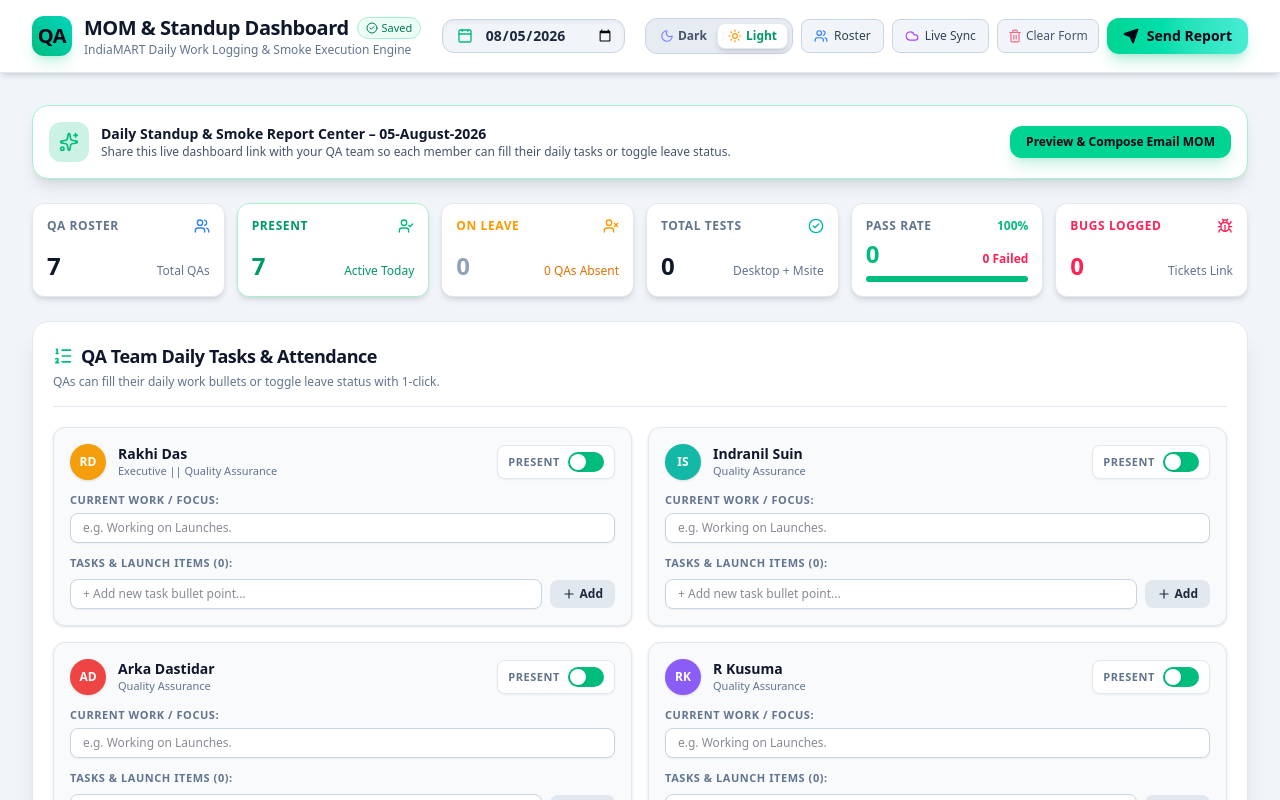
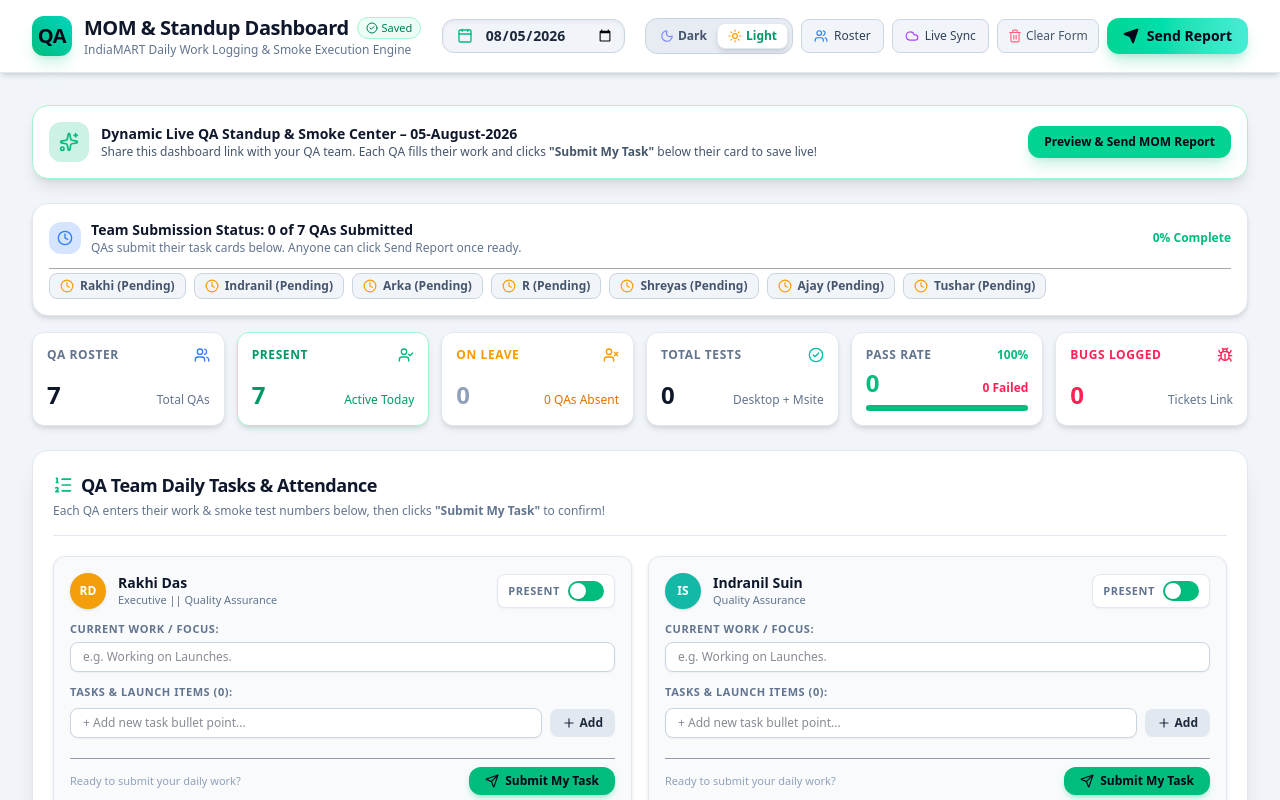
Before and after one commit to Shreyas156/MOM-Dashboard, a Next.js app: page / in a window 1280 px wide. Shown: the top 800 px of the page. Built offline with nearby package versions, Linux system fonts and the light colour scheme.

Commit message:
Add Submit My Task button per QA and team submission progress tracker

```diff
--- a/app/page.tsx
+++ b/app/page.tsx
@@ -50,6 +50,33 @@ export default function DashboardPage() {
     setMomData(loadedMOM);
   }, [currentDate]);
 
+  // Real-time polling across QAs (fetches shared data every 4s)
+  useEffect(() => {
+    const fetchSharedMOM = async () => {
+      try {
+        const res = await fetch(`/api/mom?date=${currentDate}`);
+        if (res.ok) {
+          const json = await res.json();
+          if (json.data) {
+            setMomData((prev) => {
+              // Merge cleanly if backend has newer data
+              if (json.data.updatedAt && json.data.updatedAt !== prev.updatedAt) {
+                return json.data;
+              }
+              return prev;
+            });
+          }
+        }
+      } catch (e) {
+        // Fallback active
+      }
+    };
+
+    fetchSharedMOM();
+    const interval = setInterval(fetchSharedMOM, 4000);
+    return () => clearInterval(interval);
+  }, [currentDate]);
+
   useEffect(() => {
     if (theme === 'dark') {
       document.body.className = 'dark-theme';
@@ -77,7 +104,7 @@ export default function DashboardPage() {
     saveStoredMOM(updatedMOM);
     setIsSaved(true);
 
-    // Save to API route asynchronously
+    // Save to API route asynchronously for live team sync
     fetch('/api/mom', {
       method: 'POST',
       headers: { 'Content-Type': 'application/json' },
@@ -104,7 +131,6 @@ export default function DashboardPage() {
       return entry;
     });
 
-    // Rebuild present attendees
     const newAttendees = updatedTasks.filter((q) => !q.isOnLeave).map((q) => q.qaName);
 
     const newMOM = {
@@ -113,6 +139,29 @@ export default function DashboardPage() {
       attendees: newAttendees,
     };
     updateMOM(newMOM);
+  };
+
+  // Explicit QA Submit Handler
+  const handleSubmitQATask = (qaId: string) => {
+    const timeStr = new Date().toLocaleTimeString([], { hour: '2-digit', minute: '2-digit' });
+    const updatedTasks = momData.qaTasks.map((entry) => {
+      if (entry.qaId === qaId) {
+        return {
+          ...entry,
+          isSubmitted: true,
+          submittedAt: timeStr,
+        };
+      }
+      return entry;
+    });
+
+    const newAttendees = updatedTasks.filter((q) => !q.isOnLeave).map((q) => q.qaName);
+
+    updateMOM({
+      ...momData,
+      qaTasks: updatedTasks,
+      attendees: newAttendees,
+    });
   };
 
   const handleAddQAToMOM = (qa: QA) => {
@@ -124,6 +173,7 @@ export default function DashboardPage() {
       qaId: qa.id,
       qaName: qa.name,
       isOnLeave: false,
+      isSubmitted: false,
       status: 'Working on Launch.',
       tasks: [],
     };
@@ -223,10 +273,10 @@ export default function DashboardPage() {
             </div>
             <div>
               <h2 className={`font-extrabold text-sm ${isDark ? 'text-white' : 'text-slate-900'}`}>
-                Daily Standup & Smoke Report Center – {momData.dateFormatted}
+                Dynamic Live QA Standup & Smoke Center – {momData.dateFormatted}
               </h2>
               <p className={`text-xs ${isDark ? 'text-slate-300' : 'text-slate-600'}`}>
-                Share this live dashboard link with your QA team so each member can fill their daily tasks or toggle leave status.
+                Share this dashboard link with your QA team. Each QA fills their work and clicks <strong>"Submit My Task"</strong> below their card to save live!
               </p>
             </div>
           </div>
@@ -235,11 +285,11 @@ export default function DashboardPage() {
             onClick={() => setIsEmailModalOpen(true)}
             className="flex items-center gap-2 text-xs font-bold text-slate-950 bg-emerald-400 hover:bg-emerald-300 px-4 py-2 rounded-xl transition-all shadow-lg shadow-emerald-500/20 self-end md:self-auto cursor-pointer"
           >
-            <span>Preview & Compose Email MOM</span>
+            <span>Preview & Send MOM Report</span>
           </button>
         </div>
 
-        {/* Quick Stats Summary */}
+        {/* Quick Stats & Team Submission Tracker */}
         <StatsSummary mom={momData} theme={theme} />
 
         {/* Attendance & Daily Tasks Section */}
@@ -247,6 +297,7 @@ export default function DashboardPage() {
           qaTasks={momData.qaTasks}
           availableQAs={qas}
           onUpdateQATask={handleUpdateQATask}
+          onSubmitQATask={handleSubmitQATask}
           onAddQAToMOM={handleAddQAToMOM}
           theme={theme}
         />
--- a/components/AttendanceSection.tsx
+++ b/components/AttendanceSection.tsx
@@ -2,12 +2,14 @@
 
 import React, { useState } from 'react';
 import { QATaskEntry, QA } from '@/lib/types';
-import { UserCheck, UserX, Plus, Trash2, ListOrdered, ChevronDown, ChevronUp } from 'lucide-react';
+import { UserX, Plus, Trash2, ListOrdered, ChevronDown, ChevronUp, CheckCircle, Send } from 'lucide-react';
+import confetti from 'canvas-confetti';
 
 interface AttendanceSectionProps {
   qaTasks: QATaskEntry[];
   availableQAs: QA[];
   onUpdateQATask: (qaId: string, updated: Partial<QATaskEntry>) => void;
+  onSubmitQATask: (qaId: string) => void;
   onAddQAToMOM: (qa: QA) => void;
   theme?: 'dark' | 'light';
 }
@@ -16,6 +18,7 @@ export const AttendanceSection: React.FC<AttendanceSectionProps> = ({
   qaTasks,
   availableQAs,
   onUpdateQATask,
+  onSubmitQATask,
   onAddQAToMOM,
   theme = 'dark',
 }) => {
@@ -56,6 +59,15 @@ export const AttendanceSection: React.FC<AttendanceSectionProps> = ({
     onUpdateQATask(qaId, { tasks: updatedTasks });
   };
 
+  const handleSubmit = (qaId: string) => {
+    confetti({
+      particleCount: 40,
+      spread: 50,
+      origin: { y: 0.7 },
+    });
+    onSubmitQATask(qaId);
+  };
+
   // Find QAs not yet in MOM list
   const unaddedQAs = availableQAs.filter(
     (aqa) =>
@@ -80,7 +92,7 @@ export const AttendanceSection: React.FC<AttendanceSectionProps> = ({
             </h2>
           </div>
           <p className={`text-xs mt-1 ${isDark ? 'text-slate-400' : 'text-slate-500'}`}>
-            QAs can fill their daily work bullets or toggle leave status with 1-click.
+            Each QA enters their work & smoke test numbers below, then clicks <strong>"Submit My Task"</strong> to confirm!
           </p>
         </div>
 
@@ -124,6 +136,10 @@ export const AttendanceSection: React.FC<AttendanceSectionProps> = ({
                   ? isDark
                     ? 'bg-amber-950/20 border-amber-500/40'
                     : 'bg-amber-50/60 border-amber-300'
+                  : entry.isSubmitted
+                  ? isDark
+                    ? 'bg-emerald-950/20 border-emerald-500/50 shadow-emerald-900/10'
+                    : 'bg-emerald-50/80 border-emerald-300 shadow-sm'
                   : isDark
                   ? 'bg-slate-800/50 border-slate-700/70 hover:border-slate-600'
                   : 'bg-slate-50 border-slate-200 hover:border-slate-300 shadow-sm'
@@ -144,9 +160,16 @@ export const AttendanceSection: React.FC<AttendanceSectionProps> = ({
                         .substring(0, 2)}
                     </div>
                     <div>
-                      <h3 className={`font-bold text-sm leading-snug ${isDark ? 'text-white' : 'text-slate-900'}`}>
-                        {entry.qaName}
-                      </h3>
+                      <div className="flex items-center gap-2">
+                        <h3 className={`font-bold text-sm leading-snug ${isDark ? 'text-white' : 'text-slate-900'}`}>
+                          {entry.qaName}
+                        </h3>
+                        {entry.isSubmitted && !entry.isOnLeave && (
+                          <span className="inline-flex items-center gap-1 text-[10px] font-bold px-2 py-0.5 rounded-full bg-emerald-500/20 text-emerald-600 dark:text-emerald-400 border border-emerald-500/30">
+                            <CheckCircle className="w-3 h-3" /> Submitted {entry.submittedAt || ''}
+                          </span>
+                        )}
+                      </div>
                       <p className={`text-[11px] ${isDark ? 'text-slate-400' : 'text-slate-500'}`}>
                         {matchedQA?.role || 'Quality Assurance'}
                       </p>
@@ -187,7 +210,7 @@ export const AttendanceSection: React.FC<AttendanceSectionProps> = ({
                       : 'bg-amber-100/80 border-amber-300 text-amber-900'
                   }`}>
                     <UserX className="w-4 h-4 text-amber-500 flex-shrink-0" />
-                    <span>QA is marked ON LEAVE for today. (Reflected automatically in MOM)</span>
+                    <span>QA is marked ON LEAVE for today. (Automatically included as absent in MOM)</span>
                   </div>
                 ) : (
                   <div>
@@ -212,7 +235,7 @@ export const AttendanceSection: React.FC<AttendanceSectionProps> = ({
                     </div>
 
                     {/* Bullet tasks list */}
-                    <div>
+                    <div className="mb-3">
                       <div className="flex items-center justify-between mb-1.5">
                         <label className={`block text-[11px] uppercase tracking-wider font-semibold ${
                           isDark ? 'text-slate-400' : 'text-slate-500'
@@ -294,6 +317,26 @@ export const AttendanceSection: React.FC<AttendanceSectionProps> = ({
                   </div>
                 )}
               </div>
+
+              {/* SUBMIT MY TASK BUTTON BELOW CARD */}
+              {!entry.isOnLeave && (
+                <div className="pt-2 border-t border-slate-700/50 dark:border-slate-800/80 flex items-center justify-between gap-2 mt-2">
+                  <span className="text-[11px] text-slate-400 font-medium">
+                    {entry.isSubmitted ? 'Saved to Live Dashboard' : 'Ready to submit your daily work?'}
+                  </span>
+                  <button
+                    onClick={() => handleSubmit(entry.qaId)}
+                    className={`flex items-center gap-1.5 px-4 py-1.5 rounded-xl text-xs font-bold transition-all shadow-md cursor-pointer ${
+                      entry.isSubmitted
+                        ? 'bg-slate-800 hover:bg-slate-700 text-emerald-400 border border-emerald-500/40'
+                        : 'bg-emerald-500 hover:bg-emerald-400 text-slate-950 shadow-emerald-500/25'
+                    }`}
+                  >
+                    {entry.isSubmitted ? <CheckCircle className="w-3.5 h-3.5" /> : <Send className="w-3.5 h-3.5" />}
+                    <span>{entry.isSubmitted ? 'Update Submission' : 'Submit My Task'}</span>
+                  </button>
+                </div>
+              )}
             </div>
           );
         })}
--- a/components/StatsSummary.tsx
+++ b/components/StatsSummary.tsx
@@ -1,7 +1,7 @@
 'use client';
 
 import React from 'react';
-import { Users, UserCheck, UserX, CheckCircle2, Bug } from 'lucide-react';
+import { Users, UserCheck, UserX, CheckCircle2, Bug, Clock, Check } from 'lucide-react';
 import { DailyMOM } from '@/lib/types';
 
 interface StatsSummaryProps {
@@ -14,6 +14,9 @@ export const StatsSummary: React.FC<StatsSummaryProps> = ({ mom, theme = 'dark'
   const totalQAs = mom.qaTasks.length;
   const onLeaveCount = mom.qaTasks.filter((q) => q.isOnLeave).length;
   const presentCount = totalQAs - onLeaveCount;
+
+  const submittedCount = mom.qaTasks.filter((q) => q.isSubmitted || q.isOnLeave).length;
+  const submissionPercent = totalQAs > 0 ? Math.round((submittedCount / totalQAs) * 100) : 0;
 
   // Calculate totals from smokeRows
   let totalDesktop = 0;
@@ -48,7 +51,87 @@ export const StatsSummary: React.FC<StatsSummaryProps> = ({ mom, theme = 'dark'
     : 'bg-white border-slate-200 text-slate-900 shadow-md';
 
   return (
-    <div className="grid grid-cols-2 md:grid-cols-3 lg:grid-cols-6 gap-3 mb-6">
+    <div className="space-y-4 mb-6">
+      {/* Real-time Team Submission Status Banner */}
+      <div className={`p-4 rounded-2xl border transition-all ${
+        submittedCount === totalQAs && totalQAs > 0
+          ? isDark
+            ? 'bg-gradient-to-r from-emerald-950/80 to-slate-900 border-emerald-500/50'
+            : 'bg-emerald-50 border-emerald-300'
+          : isDark
+          ? 'bg-slate-900/80 border-slate-800'
+          : 'bg-white border-slate-200 shadow-md'
+      }`}>
+        <div className="flex flex-col sm:flex-row sm:items-center justify-between gap-3 mb-3">
+          <div className="flex items-center gap-2.5">
+            <div className={`w-8 h-8 rounded-xl flex items-center justify-center font-bold ${
+              submittedCount === totalQAs && totalQAs > 0
+                ? 'bg-emerald-500 text-slate-950'
+                : 'bg-blue-500/20 text-blue-400'
+            }`}>
+              {submittedCount === totalQAs && totalQAs > 0 ? <Check className="w-5 h-5 stroke-[3]" /> : <Clock className="w-4 h-4 text-blue-500" />}
+            </div>
+            <div>
+              <h3 className={`font-bold text-sm ${isDark ? 'text-white' : 'text-slate-900'}`}>
+                {submittedCount === totalQAs && totalQAs > 0
+                  ? '🎉 All QAs Have Submitted Today’s Tasks!'
+                  : `Team Submission Status: ${submittedCount} of ${totalQAs} QAs Submitted`}
+              </h3>
+              <p className={`text-xs ${isDark ? 'text-slate-400' : 'text-slate-500'}`}>
+                {submittedCount === totalQAs && totalQAs > 0
+                  ? 'All team members have completed their standup. Ready to send final MOM!'
+                  : 'QAs submit their task cards below. Anyone can click Send Report once ready.'}
+              </p>
+            </div>
+          </div>
+
+          <div className="flex items-center gap-2 self-end sm:self-auto">
+            <span className="text-xs font-extrabold text-emerald-500">{submissionPercent}% Complete</span>
+          </div>
+        </div>
+
+        {/* Individual QA Status Badges */}
+        <div className="flex flex-wrap gap-2 pt-1 border-t border-slate-800/40">
+          {mom.qaTasks.map((qa) => {
+            const isDone = qa.isSubmitted || qa.isOnLeave;
+            return (
+              <div
+                key={qa.qaId}
+                className={`inline-flex items-center gap-1.5 px-2.5 py-1 rounded-lg text-xs font-semibold border ${
+                  qa.isOnLeave
+                    ? isDark
+                      ? 'bg-amber-950/40 border-amber-500/40 text-amber-400'
+                      : 'bg-amber-50 border-amber-300 text-amber-800'
+                    : isDone
+                    ? isDark
+                      ? 'bg-emerald-950/50 border-emerald-500/40 text-emerald-400'
+                      : 'bg-emerald-50 border-emerald-300 text-emerald-800'
+                    : isDark
+                    ? 'bg-slate-800/80 border-slate-700 text-slate-400'
+                    : 'bg-slate-100 border-slate-300 text-slate-600'
+                }`}
+              >
+                {qa.isOnLeave ? (
+                  <span>🌴 {qa.qaName.split(' ')[0]} (On Leave)</span>
+                ) : isDone ? (
+                  <>
+                    <CheckCircle2 className="w-3.5 h-3.5 text-emerald-500" />
+                    <span>{qa.qaName.split(' ')[0]}</span>
+                  </>
+                ) : (
+                  <>
+                    <Clock className="w-3.5 h-3.5 text-amber-500" />
+                    <span>{qa.qaName.split(' ')[0]} (Pending)</span>
+                  </>
+                )}
+              </div>
+            );
+          })}
+        </div>
+      </div>
+
+      {/* Grid of 6 Metrics */}
+      <div className="grid grid-cols-2 md:grid-cols-3 lg:grid-cols-6 gap-3">
         {/* Total Team */}
         <div className={`${cardBaseClass} border rounded-xl p-3.5 flex flex-col justify-between`}>
           <div className={`flex items-center justify-between mb-1 ${isDark ? 'text-slate-400' : 'text-slate-500'}`}>
@@ -131,5 +214,6 @@ export const StatsSummary: React.FC<StatsSummaryProps> = ({ mom, theme = 'dark'
           </div>
         </div>
       </div>
+    </div>
   );
 };
--- a/lib/types.ts
+++ b/lib/types.ts
@@ -15,6 +15,8 @@ export interface QATaskEntry {
   qaId: string;
   qaName: string;
   isOnLeave: boolean;
+  isSubmitted?: boolean;
+  submittedAt?: string;
   status: string; // e.g. "Working on Launches."
   tasks: string[]; // List of bullet points
 }
```
Also changed, not shown: lib/defaultData.ts (+7 -7 lines). Lines whose indentation alone changed are shown as unchanged.
